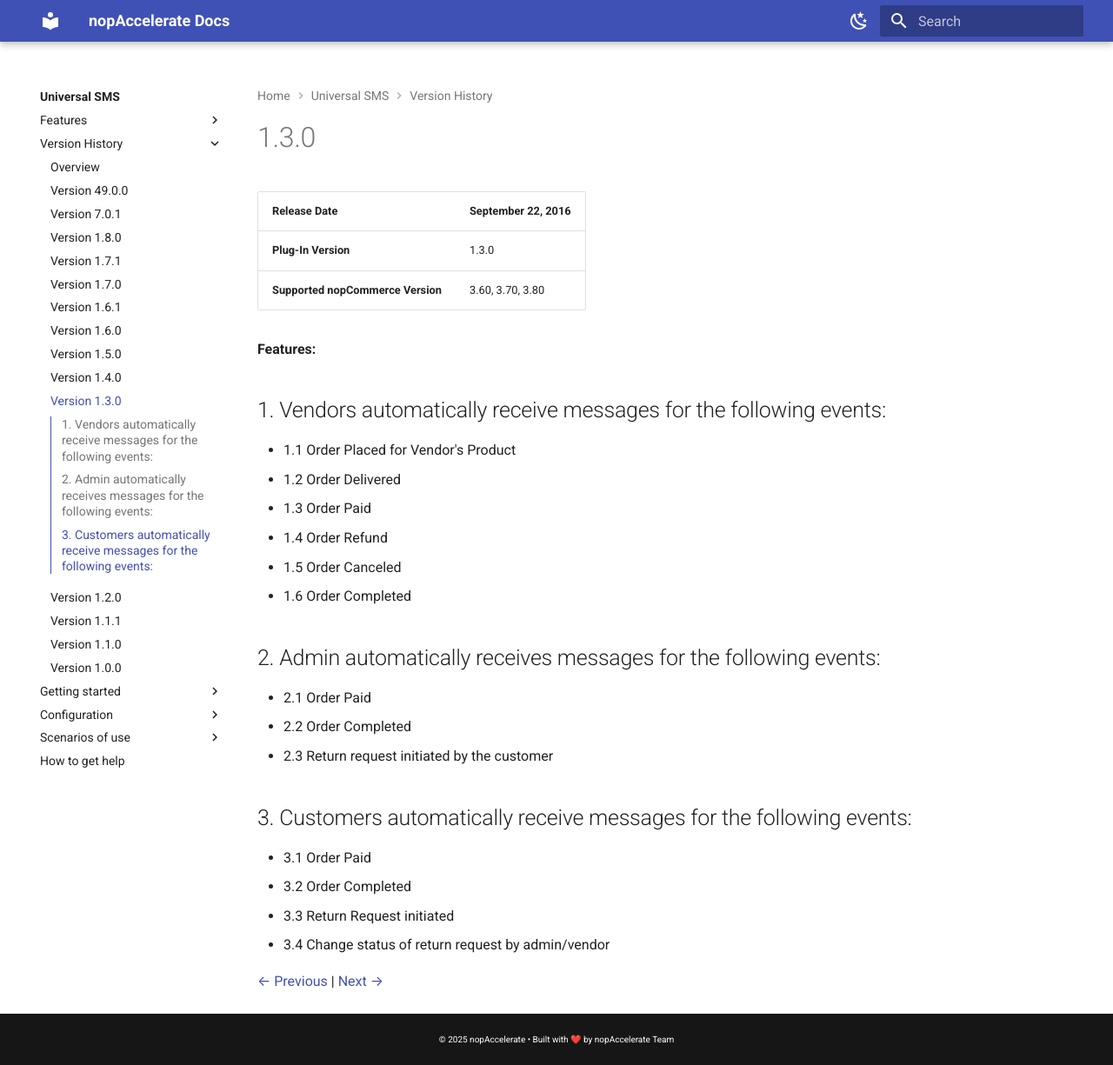
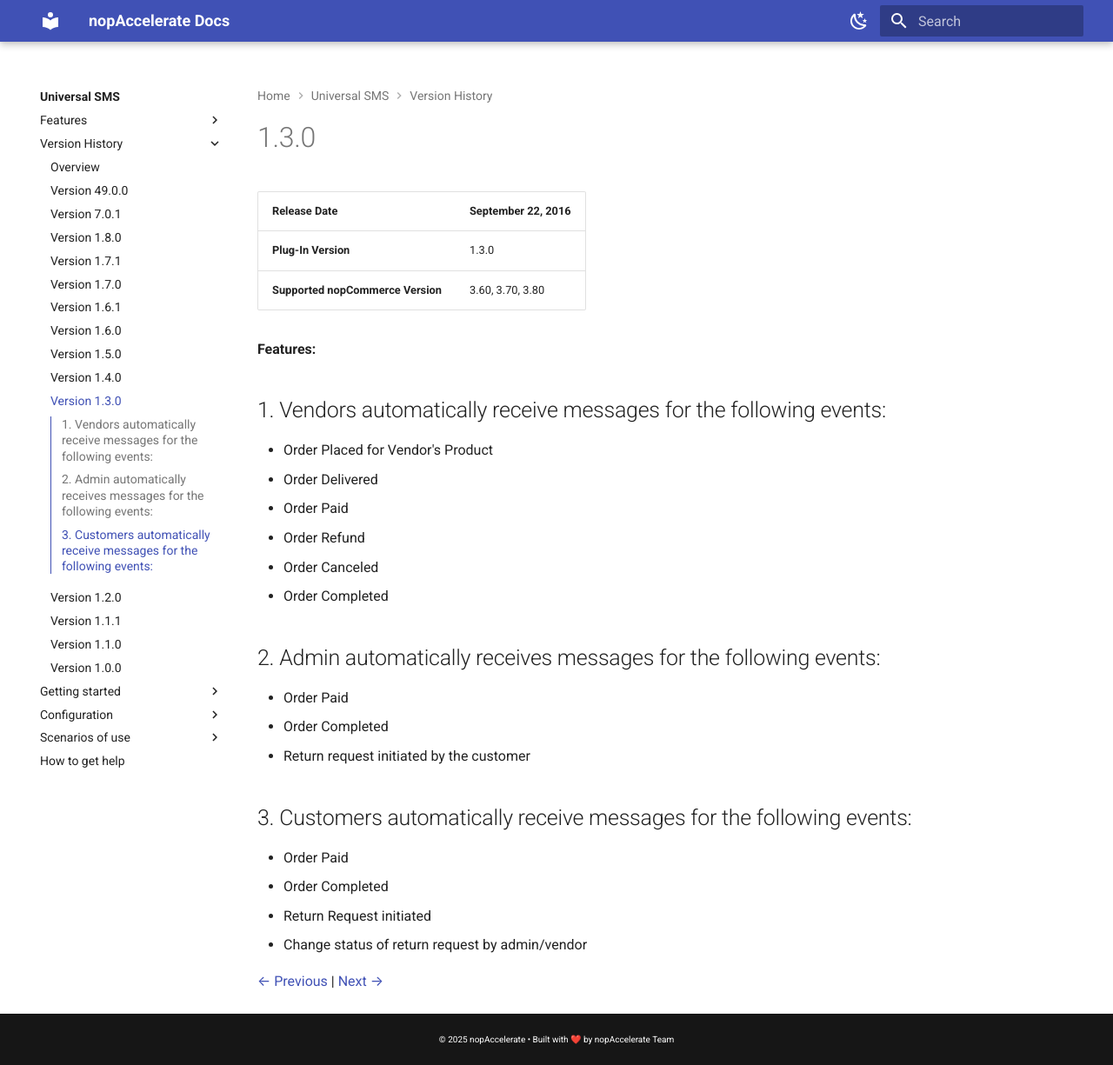
Before and after one commit to nopaccelerate-official/nop-extension-docs, an MkDocs documentation site: the page built from docs/UniversalSMS/1.3.0.md, in a window 1280 px wide and 1225 px high. Shown: the whole window at 87% size. Built offline with MkDocs 1.6.1 and Material for MkDocs 9.7.7, drawn with Linux system fonts in a browser that asks for light colours.

Commit message:
update indexing in page

```diff
--- a/docs/UniversalSMS/1.3.0.md
+++ b/docs/UniversalSMS/1.3.0.md
@@ -7,22 +7,22 @@
 
 **Features:**
 ## 1. Vendors automatically receive messages for the following events:
-- 1.1 Order Placed for Vendor's Product
-- 1.2 Order Delivered
-- 1.3 Order Paid
-- 1.4 Order Refund
-- 1.5 Order Canceled
-- 1.6 Order Completed
+- Order Placed for Vendor's Product
+- Order Delivered
+- Order Paid
+- Order Refund
+- Order Canceled
+- Order Completed
 
 ## 2. Admin automatically receives messages for the following events:
-- 2.1 Order Paid
-- 2.2 Order Completed
-- 2.3  Return request initiated by the customer
+- Order Paid
+- Order Completed
+- Return request initiated by the customer
 
 ## 3. Customers automatically receive messages for the following events:
-- 3.1 Order Paid
-- 3.2 Order Completed
-- 3.3 Return Request initiated
-- 3.4 Change status of return request by admin/vendor
+- Order Paid
+- Order Completed
+- Return Request initiated
+- Change status of return request by admin/vendor
 
 [← Previous](1.4.0.md) | [Next →](1.2.0.md)
```
